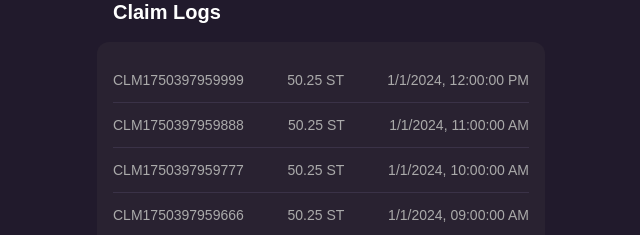
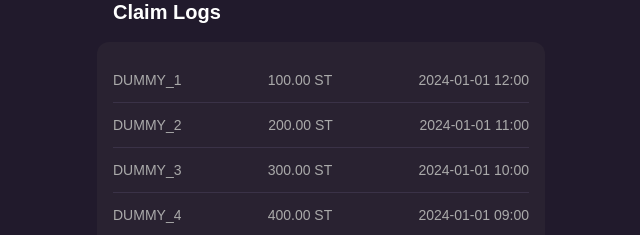
Before and after one commit to Sahil-1827/Scrooge-Vault, a React (Vite) app: page / in a window 1280 px wide. Shown: the part 717-952 px from the top of the page, without its empty margins (319-959 px from the left). Built offline with nearby package versions, Linux system fonts and the light colour scheme.

Commit message:
fix dummy data shown in local

```diff
--- a/src/components/organisms/VaultClaimModule.tsx
+++ b/src/components/organisms/VaultClaimModule.tsx
@@ -10,56 +10,48 @@ interface ClaimLog {
   timestamp: string;
 }
 
-// Initial dummy data for logs
+// Initial dummy data for logs - define it outside the component
 const initialDummyLogs: ClaimLog[] = [
-  { claimId: 'CLM1750397959999', amount: 50.25, timestamp: '1/1/2024, 12:00:00 PM' },
-  { claimId: 'CLM1750397959888', amount: 50.25, timestamp: '1/1/2024, 11:00:00 AM' },
-  { claimId: 'CLM1750397959777', amount: 50.25, timestamp: '1/1/2024, 10:00:00 AM' },
-  { claimId: 'CLM1750397959666', amount: 50.25, timestamp: '1/1/2024, 09:00:00 AM' },
-  { claimId: 'CLM1750397959555', amount: 50.25, timestamp: '1/1/2024, 08:00:00 AM' },
+  { claimId: 'DUMMY_1', amount: 100.00, timestamp: '2024-01-01 12:00' },
+  { claimId: 'DUMMY_2', amount: 200.00, timestamp: '2024-01-01 11:00' },
+  { claimId: 'DUMMY_3', amount: 300.00, timestamp: '2024-01-01 10:00' },
+  { claimId: 'DUMMY_4', amount: 400.00, timestamp: '2024-01-01 09:00' },
+  { claimId: 'DUMMY_5', amount: 500.00, timestamp: '2024-01-01 08:00' },
 ];
 
 // Main VaultClaimModule component
 const VaultClaimModule: React.FC = () => {
   const [balance, setBalance] = useState(1234567.00);
   const [isClaimable, setIsClaimable] = useState(false);
-  const [logs, setLogs] = useState<ClaimLog[]>(initialDummyLogs); // Initialize with dummy data
   const [timerActive, setTimerActive] = useState(true);
   const [claimCycle, setClaimCycle] = useState(0);
 
-  // Load logs from localStorage on component mount
-  useEffect(() => {
+  // Initialize logs state using a function that reads from localStorage once
+  const [logs, setLogs] = useState<ClaimLog[]>(() => {
     const storedLogs = localStorage.getItem('claimLogs');
-    let loadedLogs: ClaimLog[] = [];
     if (storedLogs) {
       try {
-        loadedLogs = JSON.parse(storedLogs);
+        const parsedLogs = JSON.parse(storedLogs);
+        // Only return parsed logs if they actually contain data
+        // Otherwise, fall back to dummy data
+        return parsedLogs.length > 0 ? parsedLogs : initialDummyLogs;
       } catch (e) {
-        console.error("Failed to parse stored logs from localStorage, using default:", e);
+        console.error("Failed to parse stored logs from localStorage, falling back to dummy data:", e);
+        return initialDummyLogs; // Fallback to dummy data if stored data is corrupt
       }
     }
-    // Combine loaded logs (if any) with dummy data.
-    // Ensure unique entries if claimIds can overlap between dummy and stored.
-    // For simplicity, this example just prepends loaded logs to dummy data if loadedLogs is not empty.
-    // If you want strictly unique, you'd need a more complex merge.
-    if (loadedLogs.length > 0) {
-      // Filter out dummy logs that might have the same claimId as real logs, if necessary
-      // For this case, assuming dummy IDs (100, 200, etc.) won't conflict with CLM + timestamp
-      const combinedLogs = [...loadedLogs, ...initialDummyLogs];
-      setLogs(combinedLogs);
-    } else {
-      setLogs(initialDummyLogs); // If no stored logs, just use the dummies
-    }
+    return initialDummyLogs; // If no stored data, use the dummy data
+  });
 
+  // Effect to manage timer activation (e.g., on initial component mount)
+  useEffect(() => {
     setTimerActive(true);
-  }, []);
+  }, []); // Empty dependency array means this runs once on mount
 
-  // Save logs to localStorage whenever the logs state changes
+  // Effect to save logs to localStorage whenever the logs state changes
   useEffect(() => {
-    // Only save logs if they are not just the initial dummy set
-    // Or save everything if you want dummy data to persist too
     localStorage.setItem('claimLogs', JSON.stringify(logs));
-  }, [logs]);
+  }, [logs]); // Runs whenever 'logs' state changes
 
   // Handler for timer end
   const handleTimerEnd = () => {
```
